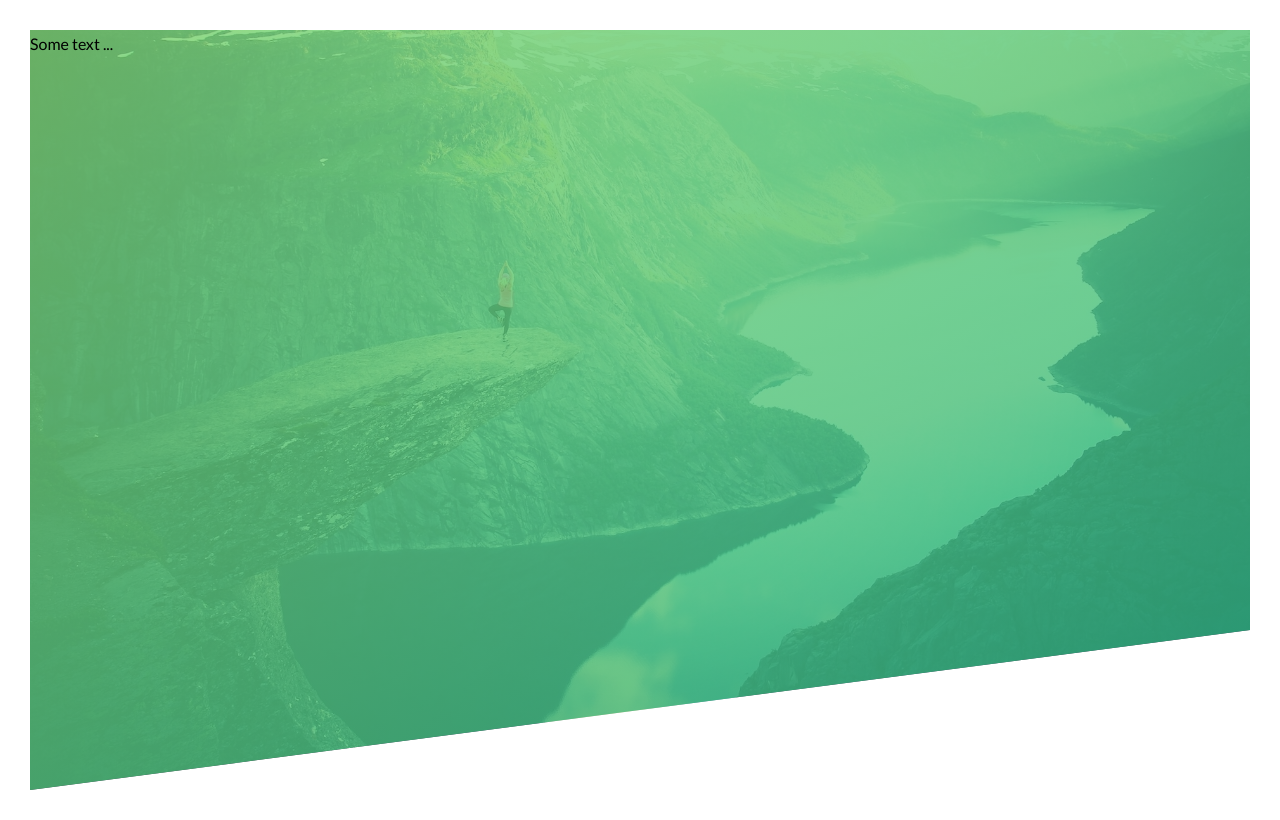
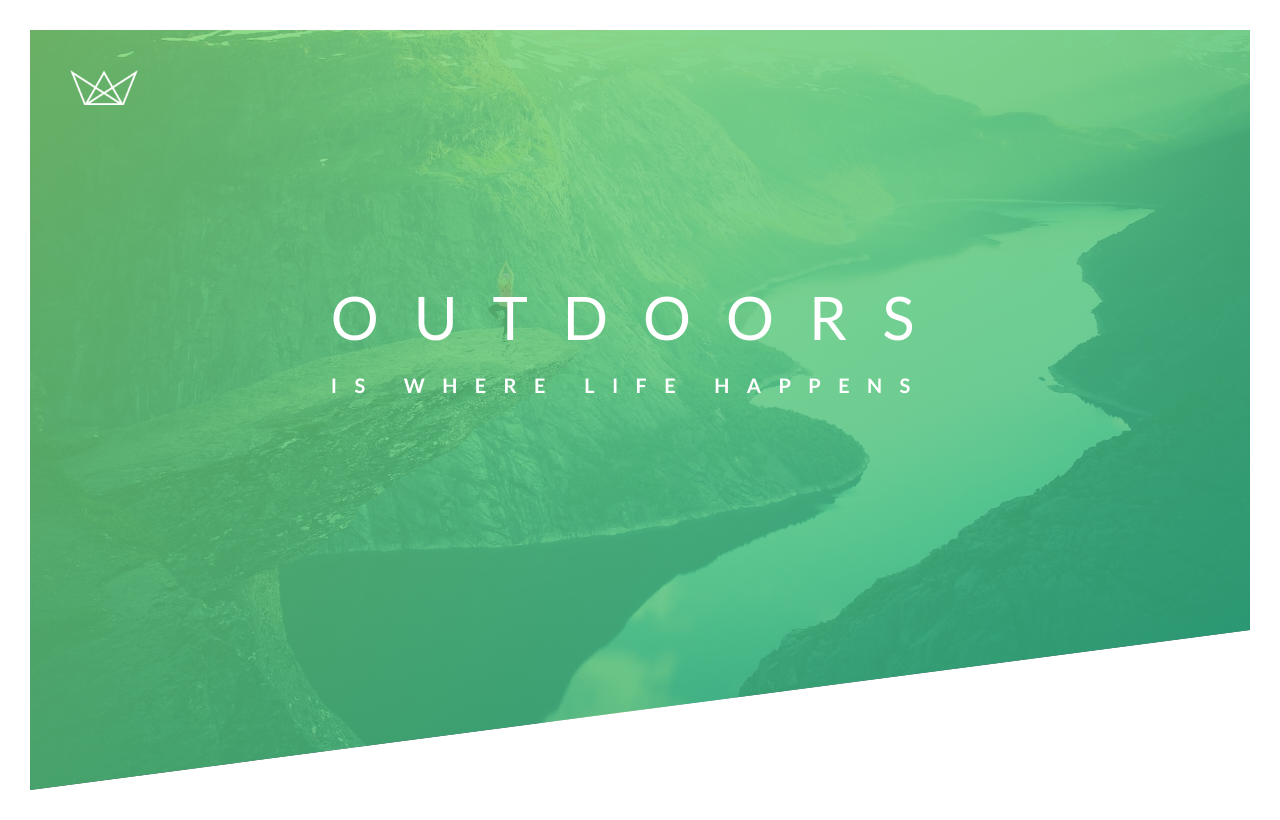
Before and after one commit to meruyert93/Natours-project-advanced-CSS, a plain HTML site: page starter/index.html in a window 1280 px wide. Drawn offline with Linux system fonts and the light colour scheme; files that its build step writes are made by us from their sources.

Commit message:
Building the  Header: Part 2

```diff
--- a/starter/css/style.css
+++ b/starter/css/style.css
@@ -29,5 +29,44 @@ body {
         url('../img/hero.jpg');
     background-size: cover;
     background-position: top;
+    position: relative;
     clip-path: polygon(0 0, 100% 0, 100% 75vh, 0 100%);
 }
+
+.logo-box {
+    position: absolute;
+    top: 40px;
+    left: 40px;
+
+}
+
+.logo {
+height: 35px;
+}
+
+.text-box {
+    position: absolute;
+    top: 40%;
+    left: 50%;
+    transform: translate(-50%, -50%);
+}
+
+.heading-primary {
+    color: #ffffff;
+    text-transform: uppercase;
+
+}
+
+.heading-primary-main {
+    display: block;
+    font-size: 60px;
+    font-weight: 400;
+    letter-spacing: 35px;
+}
+
+.heading-primary-sub {
+    display: block;
+    font-size: 20px;
+    font-weight: 700;
+    letter-spacing: 17.4px;
+}
--- a/starter/index.html
+++ b/starter/index.html
@@ -14,8 +14,15 @@
     </head>
     <body>
         <header class="header">
-            Some text ...
+            <div  class="logo-box">
+                <img src="img/logo-white.png" alt="Logo" class="logo">
+            </div>
+            <div class="text-box">
+                <h1 class="heading-primary">
+                    <span class="heading-primary-main">Outdoors</span>
+                    <span class="heading-primary-sub">is where life happens</span>
+                </h1>
+            </div>
         </header>
-
     </body>
 </html>
```
